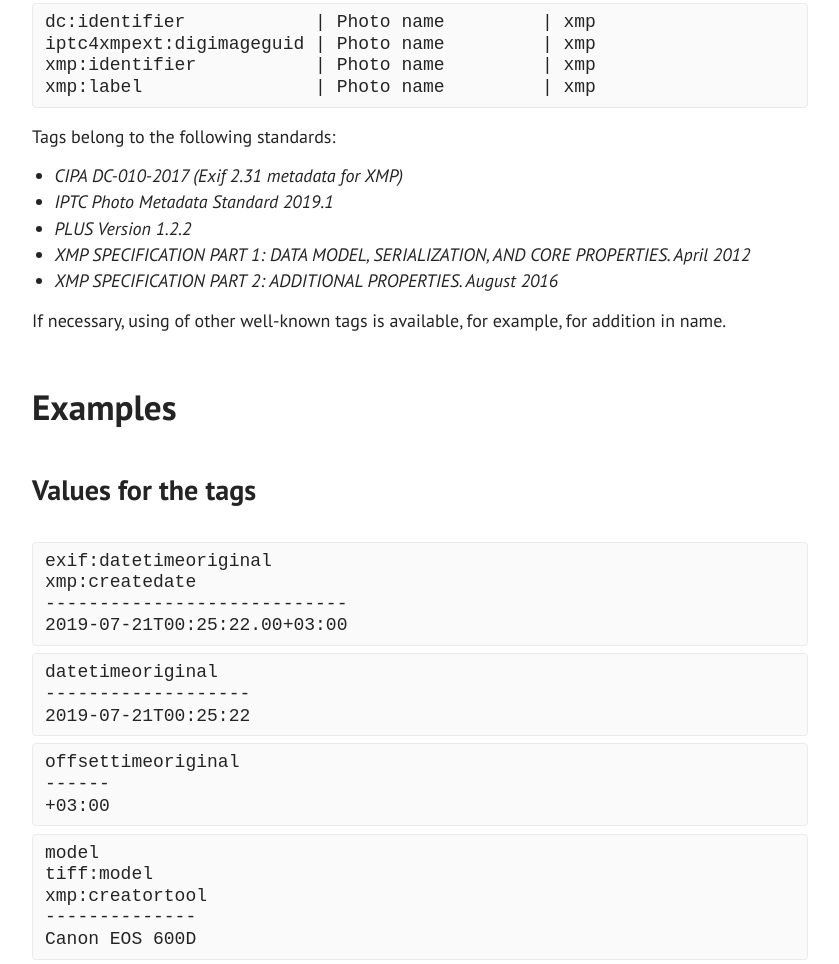
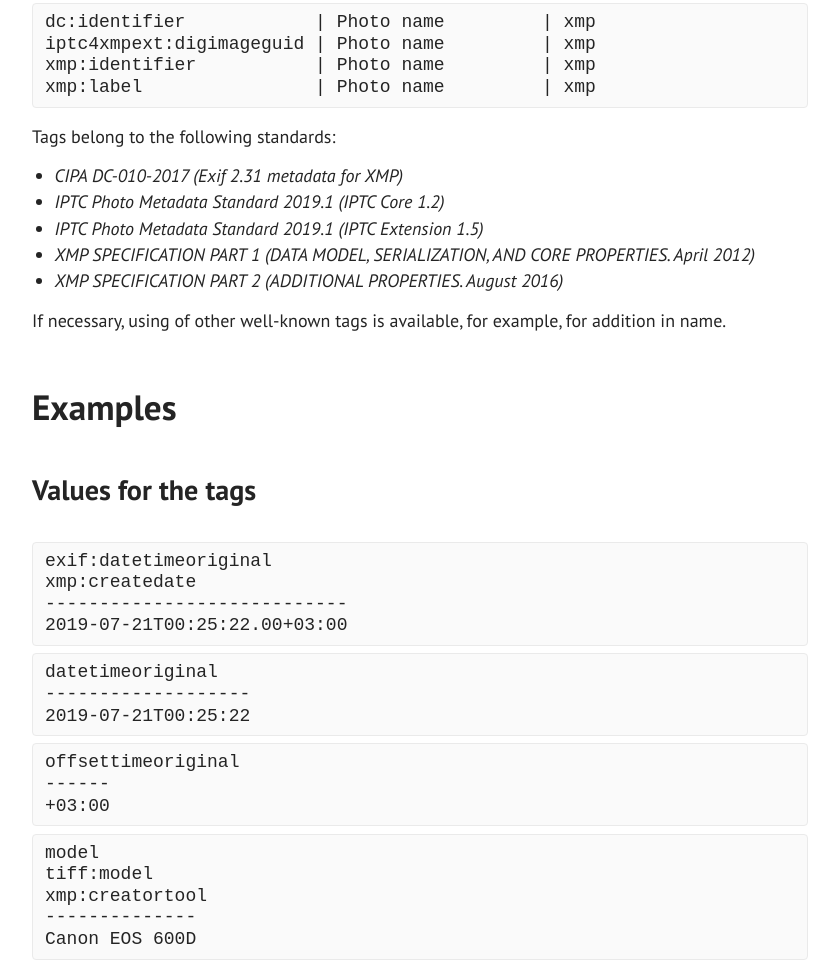
Before and after one commit to afoteris/pif, a plain HTML site: page pif_en.html in a window 1280 px wide. Shown: the part 3852-4816 px from the top of the page, without its empty margins (220-1059 px from the left). Drawn offline with Linux system fonts and the light colour scheme; a web font is replaced by a local one.

Commit message:
Fix of list of standards

```diff
--- a/pif_en.html
+++ b/pif_en.html
@@ -195,10 +195,10 @@ xmp:label                | Photo name         | xmp
 
                 <ul>
                     <li><em>CIPA DC-010-2017 (Exif 2.31 metadata for XMP)</em></li>
-                    <li><em>IPTC Photo Metadata Standard 2019.1</em></li>
-                    <li><em>PLUS Version 1.2.2</em></li>
-                    <li><em>XMP SPECIFICATION PART 1: DATA MODEL, SERIALIZATION, AND CORE PROPERTIES. April 2012</em></li>
-                    <li><em>XMP SPECIFICATION PART 2: ADDITIONAL PROPERTIES. August 2016</em></li>
+                    <li><em>IPTC Photo Metadata Standard 2019.1 (IPTC Core 1.2)</em></li>
+                    <li><em>IPTC Photo Metadata Standard 2019.1 (IPTC Extension 1.5)</em></li>
+                    <li><em>XMP SPECIFICATION PART 1 (DATA MODEL, SERIALIZATION, AND CORE PROPERTIES. April 2012)</em></li>
+                    <li><em>XMP SPECIFICATION PART 2 (ADDITIONAL PROPERTIES. August 2016)</em></li>
                 </ul>
 
                 <p>If necessary, using of other well-known tags is available, for example, for addition in name.</p>
```
Also changed, not shown: pif_ru.html (+4 -4 lines).
